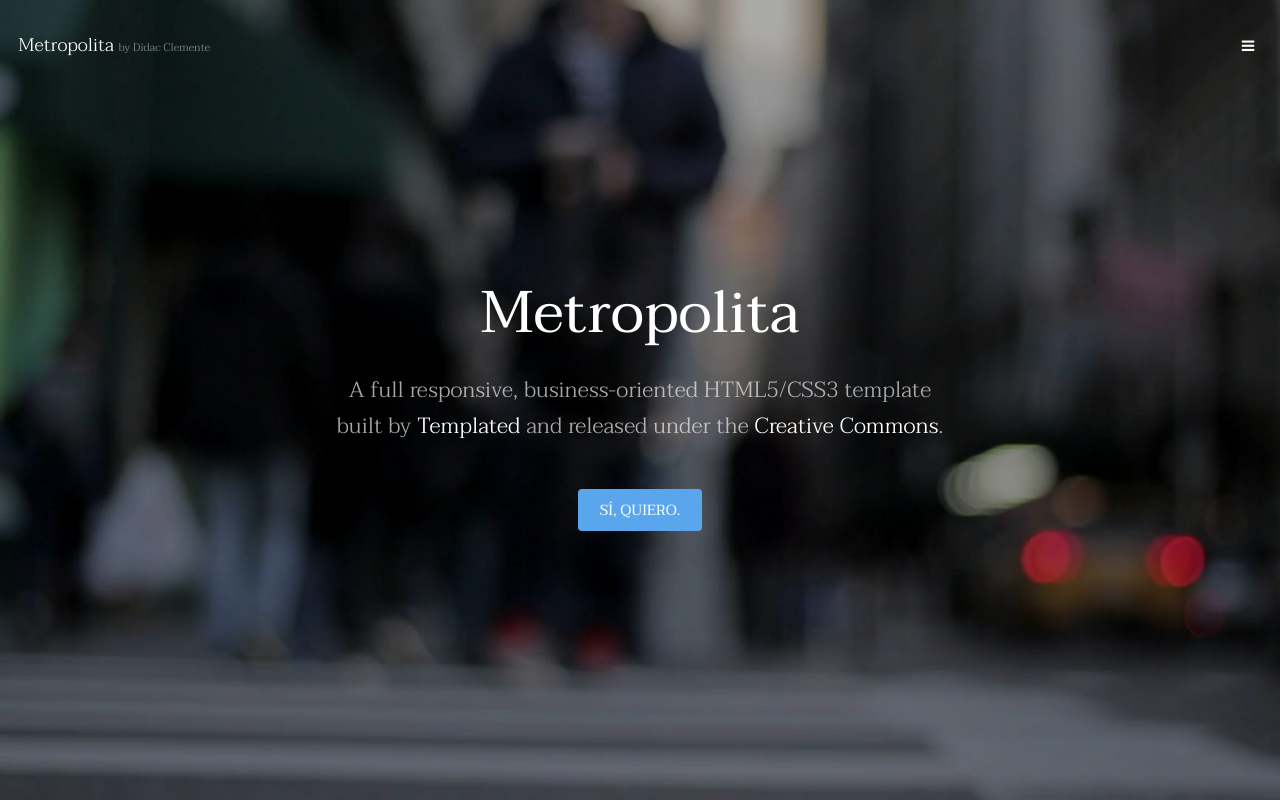
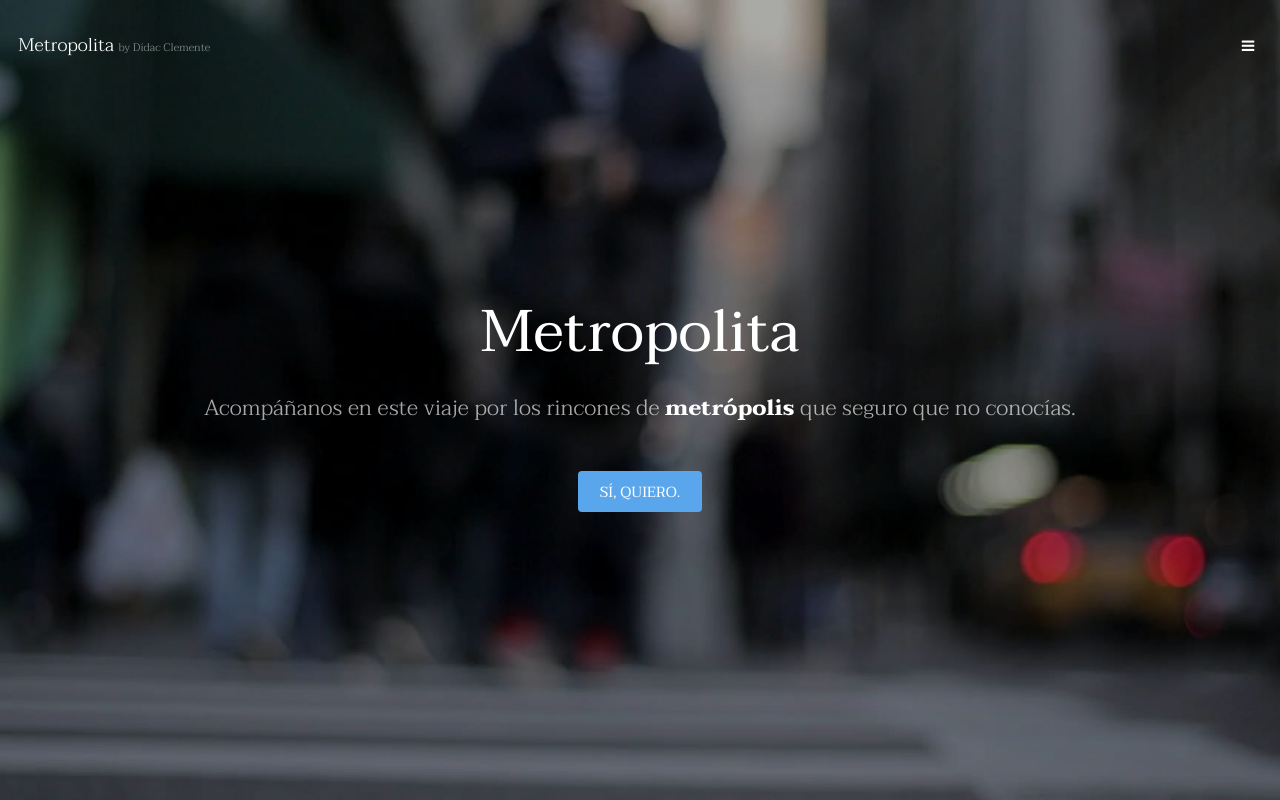
Before and after one commit to clereqdid/04_REP_METROPOLITA, a plain HTML site: page index.html in a window 1280 px wide. Shown: the top 800 px of the page. Drawn offline with Linux system fonts and the light colour scheme.

Commit message:
negrita fuerte blanco en la frase de portada por DIANA

```diff
--- a/assets/css/main.css
+++ b/assets/css/main.css
@@ -4228,3 +4228,4 @@
 
 		}
 		#three, #four, #footer section {display:none}
+		#banner b{color:white;font-weight: 900; !important}
--- a/index.html
+++ b/index.html
@@ -37,8 +37,7 @@
 			<section id="banner" data-video="images/banner">
 				<div class="inner">
 					<h1>Metropolita</h1>
-					<p>A full responsive, business-oriented HTML5/CSS3 template<br />
-					built by <a href="https://templated.co/">Templated</a> and released under the <a href="https://templated.co/license">Creative Commons</a>.</p>
+					<p>Acompáñanos en este viaje por los rincones de <b>metrópolis</b> que seguro que no conocías.</p>
 					<a href="#one" class="button special scrolly">Sí, quiero.</a>
 				</div>
 			</section>
```
